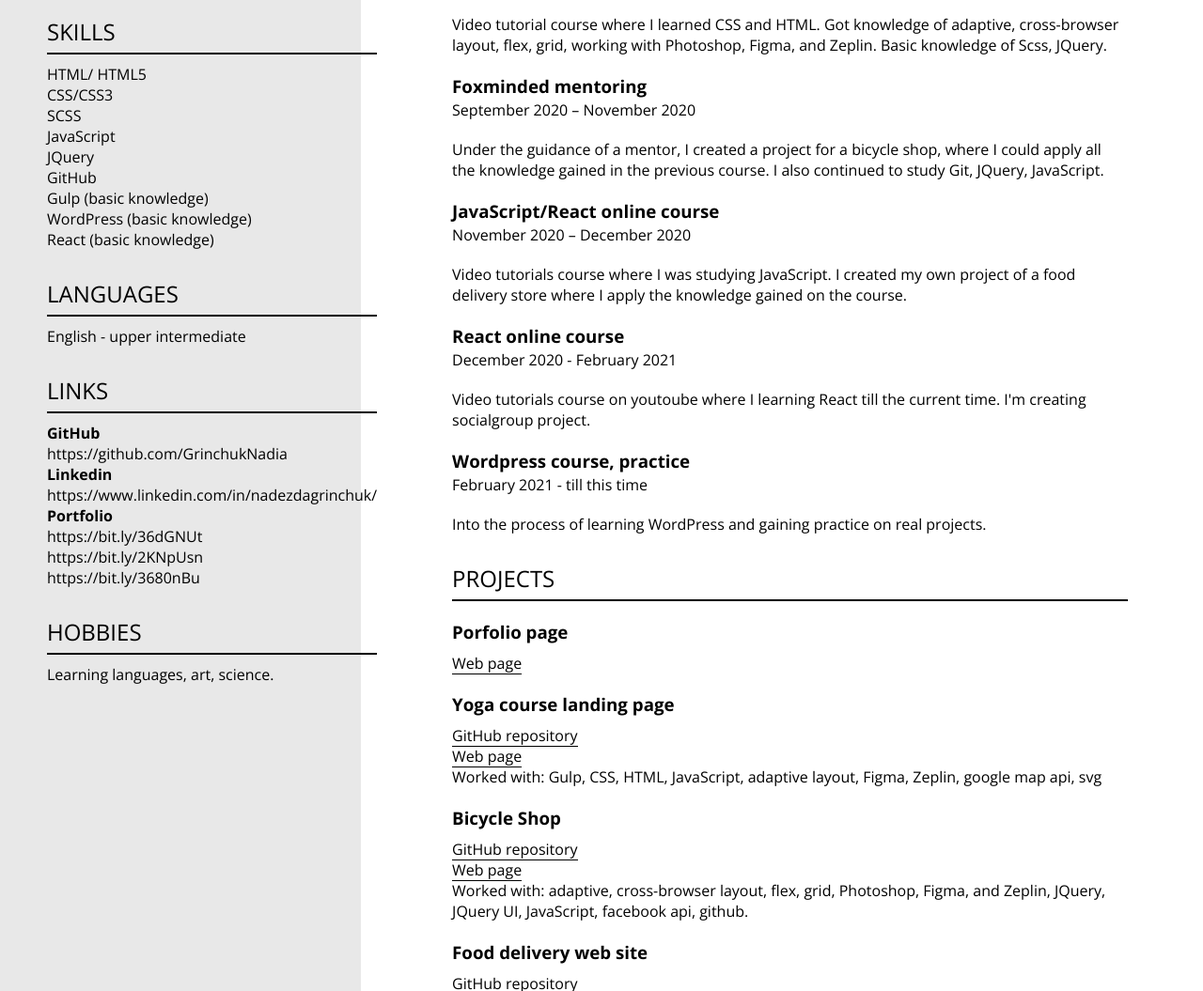
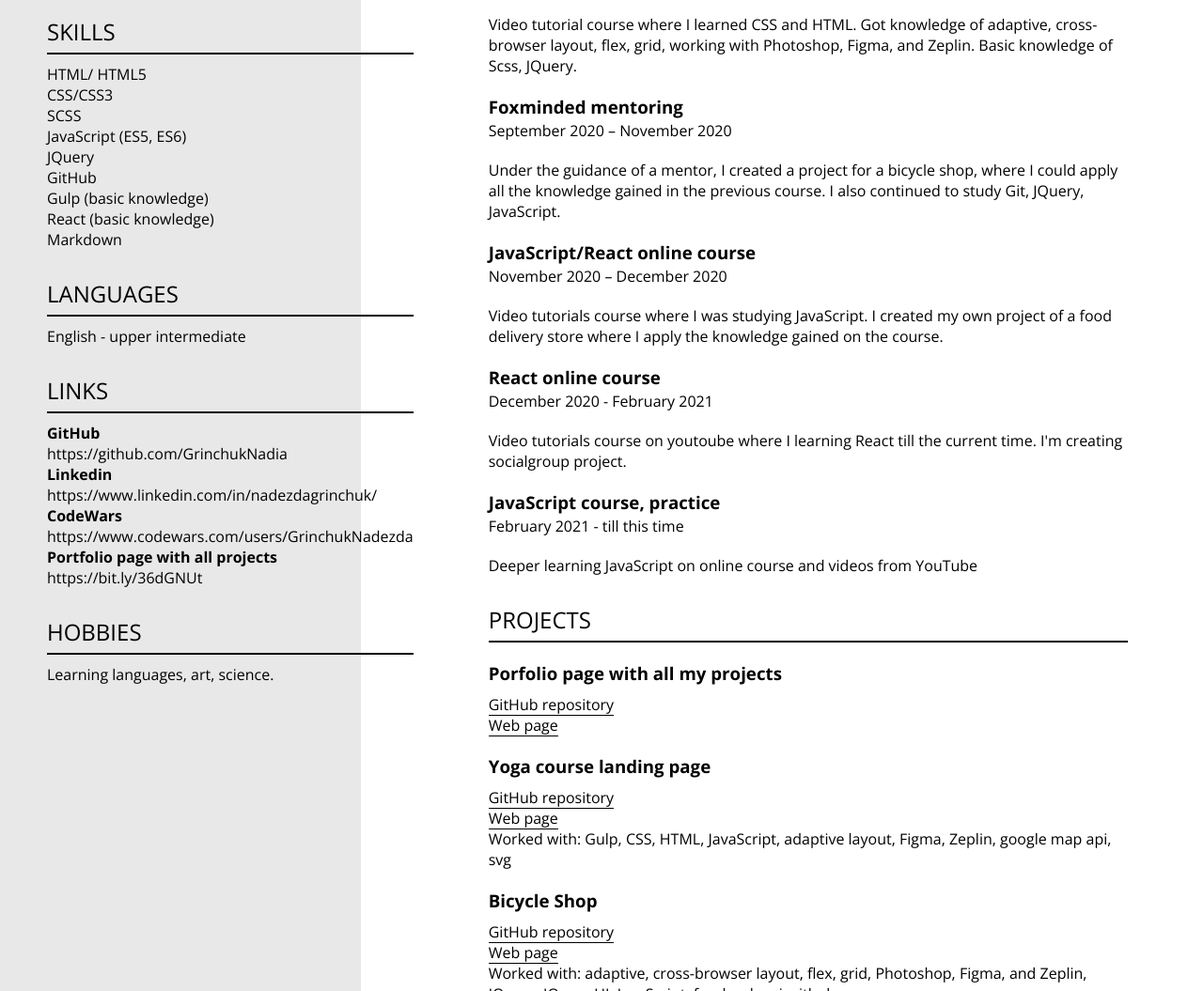
Before and after one commit to GrinchukNadia/CV, a plain HTML site: page index.html in a window 1280 px wide. Shown: the part 600-1655 px from the top of the page at 94% size. Drawn offline with nearby package versions, Linux system fonts and the light colour scheme.

Commit message:
Added new information

```diff
--- a/index.html
+++ b/index.html
@@ -9,7 +9,7 @@
 <body>
     <div class="header">
         <h1>Nadezda Grinchuk</h1>
-        <h2 class="title-header">HTML/CSS DEVELOPER </h2>
+        <h2 class="title-header">FRONTEND DEVELOPER </h2>
     </div>
     <div class="body">
         <div class="left">
@@ -27,12 +27,12 @@
                 <p>HTML/ HTML5</p>
                 <p>CSS/CSS3</p>
                 <p>SCSS</p>
-                <p>JavaScript</p>
+                <p>JavaScript (ES5, ES6)</p>
                 <p>JQuery</p>
                 <p>GitHub</p>
                 <p>Gulp (basic knowledge)</p>
-                <p>WordPress (basic knowledge)</p>
                 <p>React (basic knowledge)</p>
+                <p>Markdown</p>
             </div>
             <div class="lang">
                 <h2>LANGUAGES</h2>
@@ -45,10 +45,10 @@
                     <a class="light" href="https://github.com/GrinchukNadia">https://github.com/GrinchukNadia</a>
                     <a href="https://github.com/GrinchukNadia">Linkedin</a>
                     <a class="light" href="https://www.linkedin.com/in/nadezdagrinchuk/">https://www.linkedin.com/in/nadezdagrinchuk/</a>
-                    <a href="">Portfolio</a>
+                    <a href="https://github.com/GrinchukNadia">CodeWars</a>
+                    <a class="light" href="https://www.codewars.com/users/GrinchukNadezda">https://www.codewars.com/users/GrinchukNadezda</a>
+                    <a href="">Portfolio page with all projects</a>
                     <a class="light" href="https://grinchuknadia.github.io/Portfolio/">https://bit.ly/36dGNUt</a>
-                    <a class="light" href="https://grinchuknadia.github.io/Course-Foxminded/">https://bit.ly/2KNpUsn</a>
-                    <a class="light" href="https://grinchuknadia.github.io/foodDeliveryWebPage/">https://bit.ly/3680nBu</a>
                 </div>
             </div>
             <div class="hobbies">
@@ -84,15 +84,16 @@
                     <p>Video tutorials course on youtoube where I learning React till the current time. I'm creating socialgroup project.</p>
                 </div>
                 <div class="education_block">
-                    <h3>Wordpress course, practice</h3>
+                    <h3>JavaScript course, practice</h3>
                     <h4>February 2021 - till this time</h4>
-                    <p>Into the process of learning WordPress and gaining practice on real projects.</p>
+                    <p>Deeper learning JavaScript on online course and videos from YouTube</p>
                 </div>
             </div>
             <div class="education">
                 <h2>PROJECTS</h2>
                 <div class="education_block">
-                    <h3>Porfolio page</h3>
+                    <h3>Porfolio page with all my projects</h3>
+                    <a style="border-bottom: 1.5px solid;" href="https://github.com/GrinchukNadia/Portfolio">GitHub repository</a><br>
                     <a style="border-bottom: 1.5px solid;" href="https://grinchuknadia.github.io/Portfolio/">Web page</a>
                 </div>
                 <div class="education_block">
```
